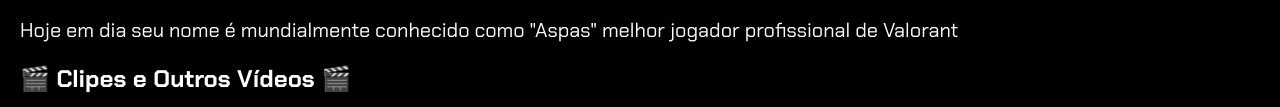
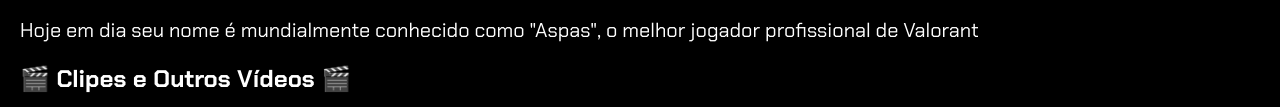
Before and after one commit to FujiroKomiamoto/Aluraflix, a plain HTML site: page index.html in a window 1280 px wide. Shown: the part 795-902 px from the top of the page. Drawn offline with Linux system fonts and the light colour scheme.

Commit message:
Update index.html

```diff
--- a/index.html
+++ b/index.html
@@ -36,7 +36,7 @@
     <section>
         <p>-> Erick Santos(Aspas) é um jogador profissional de valorant brasileiro, conhecido por eu talento e habilidade como duelista.</p>
         <p>Ele se destacou na cena competitiva e jogando principalmente na equie LOUD, onde ele alcançou sucesso em torneios nacionais, mas hoje em dia atua jogando na equipe coreana Leviathan(LEV)</p>
-        <p>Hoje em dia seu nome é mundialmente conhecido como "Aspas" melhor jogador profissional de Valorant</p>
+        <p>Hoje em dia seu nome é mundialmente conhecido como "Aspas", o melhor jogador profissional de Valorant</p>
         <h2>🎬 Clipes e Outros Vídeos 🎬</h2>
         <div class="categoria-videos">
         <div>
```
